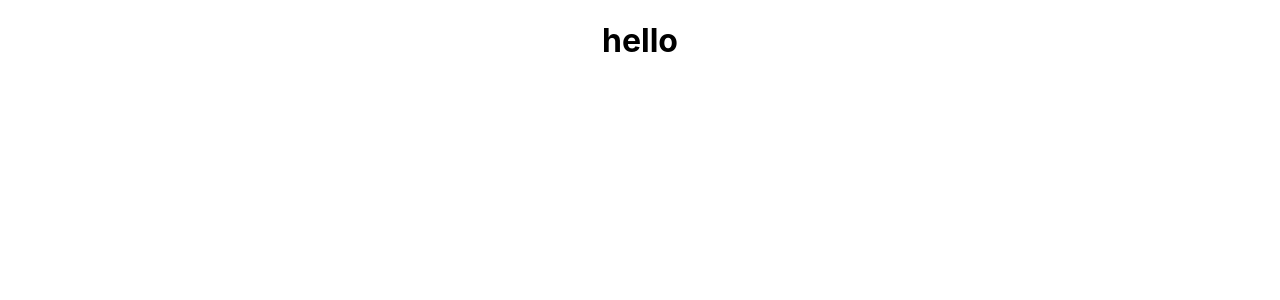
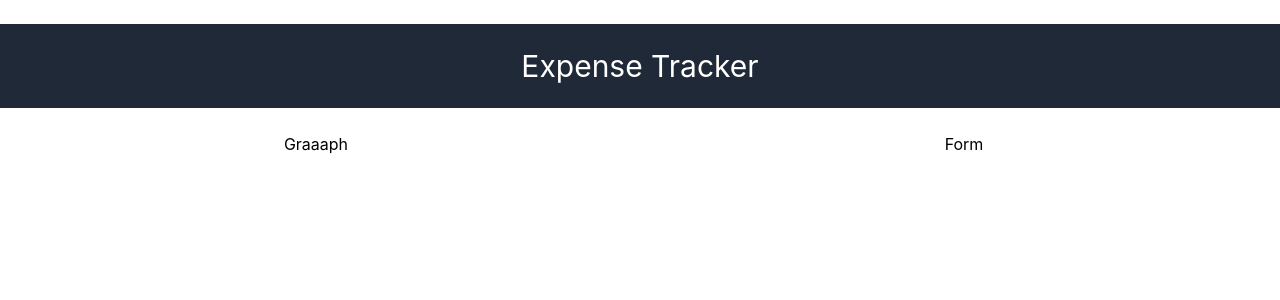
Before and after one commit to Hujaifa-Hossain/expense-tracker-client, a React (Create React App) app: page / in a window 1280 px wide. Shown: the top 300 px of the page. Built offline with nearby package versions, Linux system fonts and the light colour scheme.

Commit message:
structured by tailwind

```diff
--- a/package.json
+++ b/package.json
@@ -34,5 +34,10 @@
       "last 1 firefox version",
       "last 1 safari version"
     ]
+  },
+  "devDependencies": {
+    "autoprefixer": "^10.4.13",
+    "postcss": "^8.4.18",
+    "tailwindcss": "^3.2.1"
   }
 }
--- /dev/null
+++ b/postcss.config.js
@@ -0,0 +1,6 @@
+module.exports = {
+  plugins: {
+    tailwindcss: {},
+    autoprefixer: {},
+  },
+}
--- a/public/index.html
+++ b/public/index.html
@@ -8,7 +8,6 @@
       name="description"
       content="Web site created using create-react-app"
     />
-
     <title>Expense Tracker</title>
   </head>
   <body>
--- a/src/App.css
+++ b/src/App.css
@@ -1,38 +1,7 @@
+@tailwind base;
+@tailwind components;
+@tailwind utilities;
+
 .App {
-  text-align: center;
+  /* text-align: center; */
 }
-
-.App-logo {
-  height: 40vmin;
-  pointer-events: none;
-}
-
-@media (prefers-reduced-motion: no-preference) {
-  .App-logo {
-    animation: App-logo-spin infinite 20s linear;
-  }
-}
-
-.App-header {
-  background-color: #282c34;
-  min-height: 100vh;
-  display: flex;
-  flex-direction: column;
-  align-items: center;
-  justify-content: center;
-  font-size: calc(10px + 2vmin);
-  color: white;
-}
-
-.App-link {
-  color: #61dafb;
-}
-
-@keyframes App-logo-spin {
-  from {
-    transform: rotate(0deg);
-  }
-  to {
-    transform: rotate(360deg);
-  }
-}
--- a/src/App.js
+++ b/src/App.js
@@ -1,9 +1,17 @@
 import "./App.css";
+import Form from "./components/Form";
+import Graph from "./components/Graph";
 
 const App = () => {
   return (
-    <div className="App">
-      <h1>hello</h1>
+    <div className="text-center">
+      <div className="container bg-gray-800 py-6 my-6 mx-auto">
+        <h1 className="text-center text-3xl text-white">Expense Tracker</h1>
+      </div>
+      <div className="grid md:grid-cols-2 gap-4">
+        <Graph/>
+        <Form/>
+      </div>
     </div>
   );
 };
--- /dev/null
+++ b/src/components/Form.jsx
@@ -0,0 +1,11 @@
+import React from 'react';
+
+const Form = () => {
+  return (
+    <div>
+      Form
+    </div>
+  );
+};
+
+export default Form;
--- /dev/null
+++ b/src/components/Graph.jsx
@@ -0,0 +1,11 @@
+import React from 'react';
+
+const Graph = () => {
+  return (
+    <div>
+      Graaaph
+    </div>
+  );
+};
+
+export default Graph;
--- /dev/null
+++ b/tailwind.config.js
@@ -0,0 +1,10 @@
+/** @type {import('tailwindcss').Config} */
+module.exports = {
+  content: [
+    "./src/**/*.{js,jsx,ts,tsx}",
+  ],
+  theme: {
+    extend: {},
+  },
+  plugins: [],
+}
```
Also changed, not shown: 1 other file (tests, documents, lock files or other folders).
